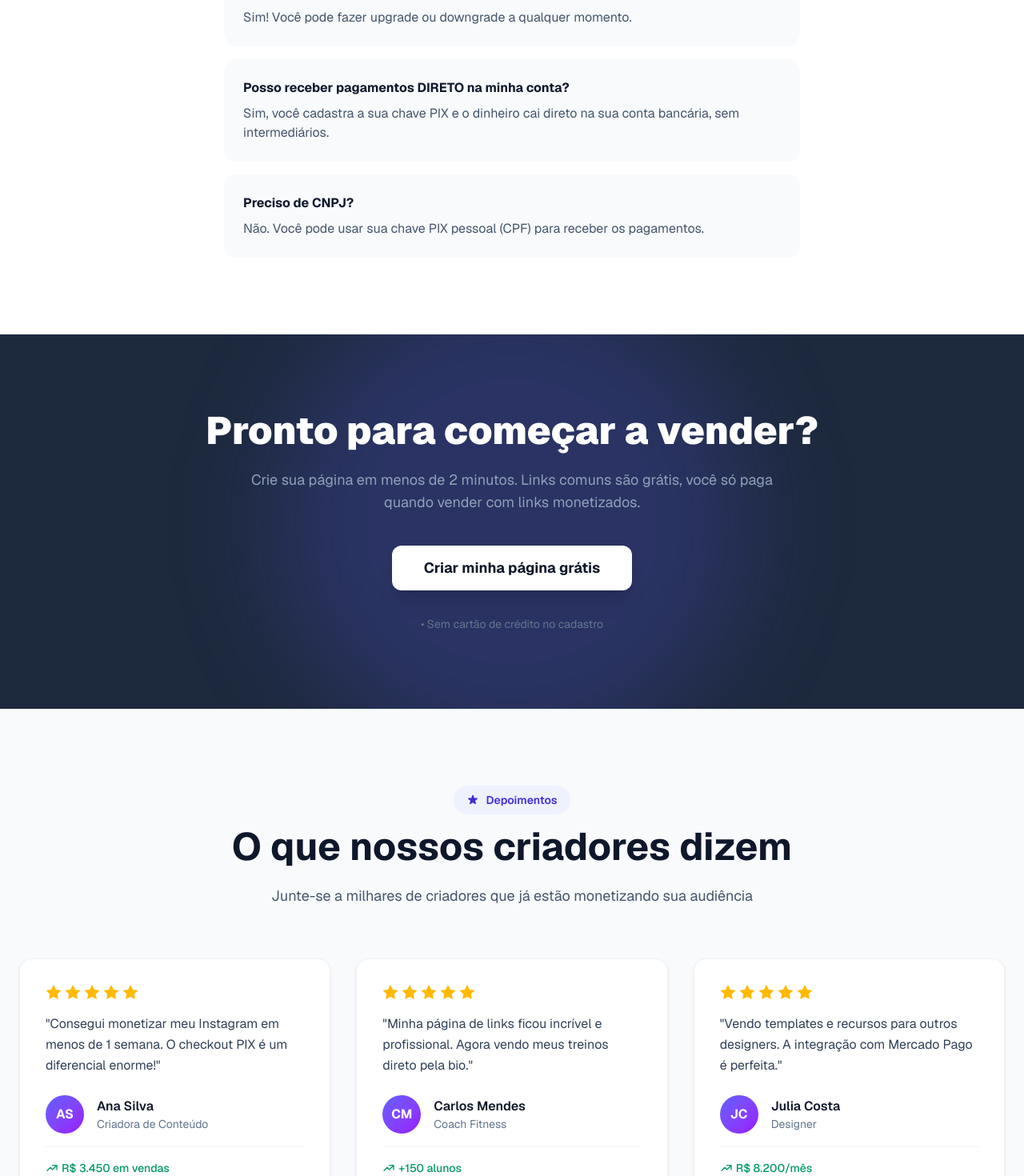
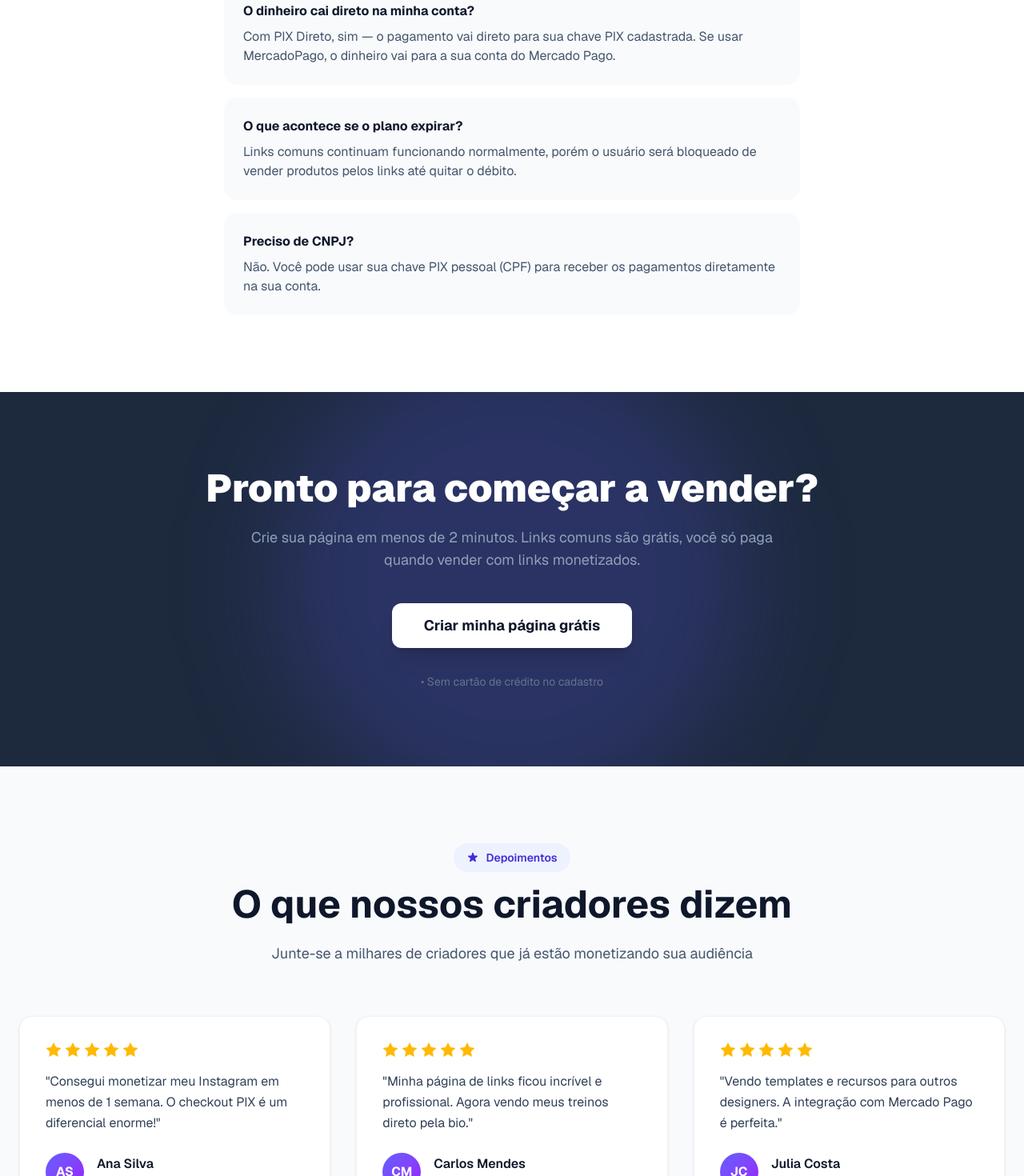
Before and after one commit to erickz/linkepag-frontend, a Next.js app: page / in a window 1280 px wide. Shown: the part 2740-4210 px from the top of the page at 80% size. Built offline with nearby package versions, Linux system fonts and the light colour scheme; no server answers.

Commit message:
fix: corrige FAQ e depoimentos na landing page
- Atualiza FAQ com informações consistentes com planos e taxas reais
- Corrige link quebrado /faq -> /#faq na página de contato
- Torna métricas dos depoimentos mais verossímeis

```diff
--- a/src/app/contato/page.tsx
+++ b/src/app/contato/page.tsx
@@ -67,7 +67,7 @@ export default function ContatoPage() {
           <Link href="/#pricing" className="text-sm font-medium text-slate-600 hover:text-emerald-600 transition">
             Planos
           </Link>
-          <Link href="/faq" className="text-sm font-medium text-slate-600">
+          <Link href="/#faq" className="text-sm font-medium text-slate-600 hover:text-emerald-600 transition">
             FAQ
           </Link>
           <AuthNavButton className="inline-flex items-center justify-center h-9 px-5 rounded-full bg-emerald-500 text-white text-sm font-semibold hover:bg-emerald-600 transition shadow-md shadow-emerald-200">
--- a/src/app/page.tsx
+++ b/src/app/page.tsx
@@ -407,19 +407,19 @@ export default function Home() {
             {[
               {
                 q: "Como funciona o plano Starter?",
-                a: "Você pode cria vários links monetizados e paga R$0,70 APENAS se você vender."
+                a: "Você cria sua página de links, pode ter até 3 links monetizados e paga apenas 8% por venda — sem mensalidade."
               },
               {
-                q: "Posso trocar de plano depois?",
-                a: "Sim! Você pode fazer upgrade ou downgrade a qualquer momento."
+                q: "O dinheiro cai direto na minha conta?",
+                a: "Com PIX Direto, sim — o pagamento vai direto para sua chave PIX cadastrada. Se usar MercadoPago, o dinheiro vai para a sua conta do Mercado Pago."
               },
               {
-                q: "Posso receber pagamentos DIRETO na minha conta?",
-                a: "Sim, você cadastra a sua chave PIX e o dinheiro cai direto na sua conta bancária, sem intermediários."
+                q: "O que acontece se o plano expirar?",
+                a: "Links comuns continuam funcionando normalmente, porém o usuário será bloqueado de vender produtos pelos links até quitar o débito."
               },
               {
                 q: "Preciso de CNPJ?",
-                a: "Não. Você pode usar sua chave PIX pessoal (CPF) para receber os pagamentos."
+                a: "Não. Você pode usar sua chave PIX pessoal (CPF) para receber os pagamentos diretamente na sua conta."
               }
             ].map((faq, idx) => (
               <div key={idx} className="bg-slate-50 rounded-2xl p-6 hover:bg-slate-100 transition">
@@ -485,21 +485,21 @@ export default function Home() {
                 role: 'Criadora de Conteúdo',
                 image: 'AS',
                 text: 'Consegui monetizar meu Instagram em menos de 1 semana. O checkout PIX é um diferencial enorme!',
-                metric: 'R$ 3.450 em vendas',
+                metric: 'R$ 340 em 15 dias',
               },
               {
                 name: 'Carlos Mendes',
                 role: 'Coach Fitness',
                 image: 'CM',
                 text: 'Minha página de links ficou incrível e profissional. Agora vendo meus treinos direto pela bio.',
-                metric: '+150 alunos',
+                metric: '+12 alunos na primeira semana',
               },
               {
                 name: 'Julia Costa',
                 role: 'Designer',
                 image: 'JC',
                 text: 'Vendo templates e recursos para outros designers. A integração com Mercado Pago é perfeita.',
-                metric: 'R$ 8.200/mês',
+                metric: 'R$ 780 no primeiro mês',
               },
             ].map((testimonial, idx) => (
               <div key={idx} className="bg-white rounded-2xl p-8 shadow-sm border border-slate-100 hover:shadow-lg transition-shadow">
```
